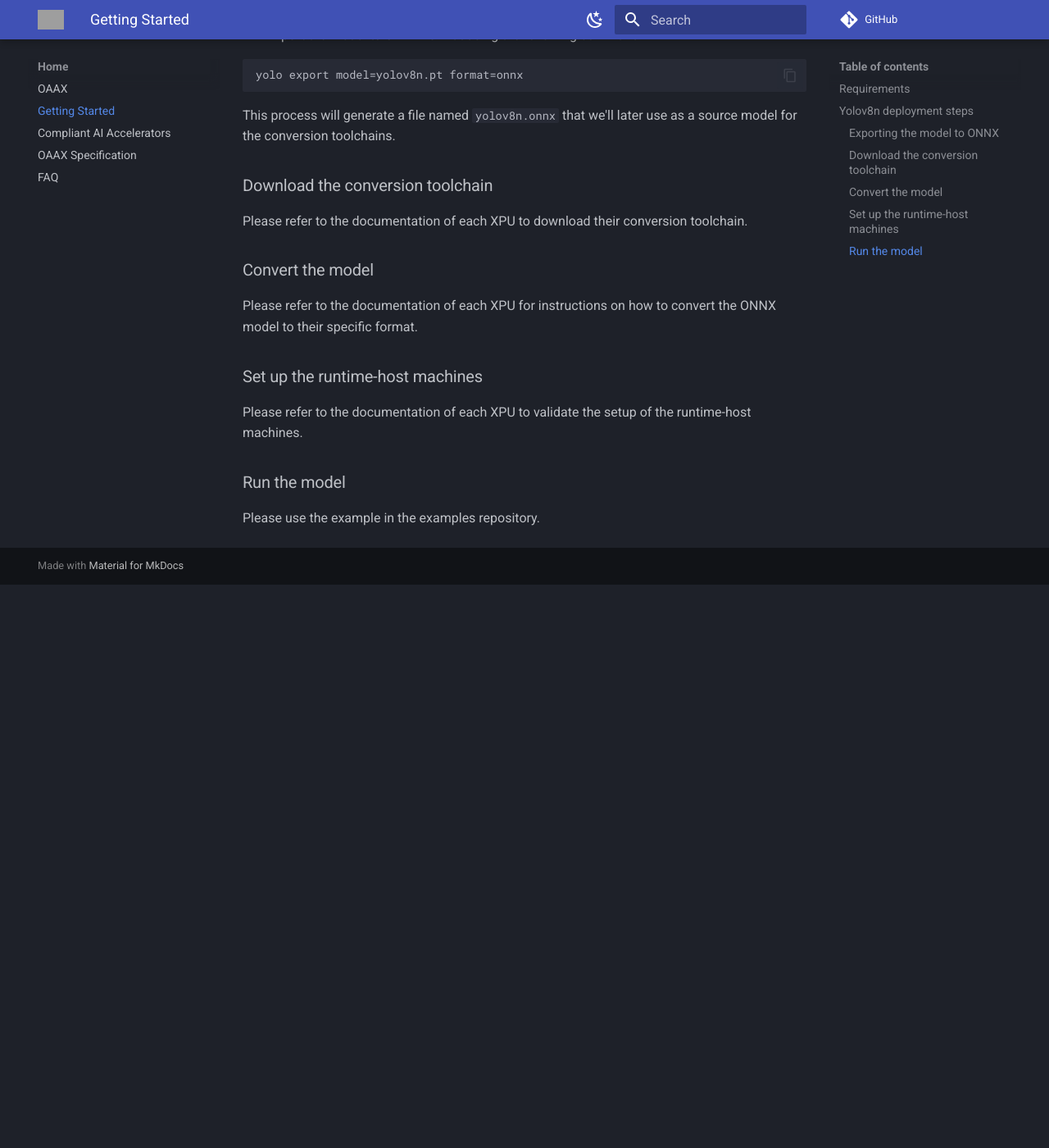
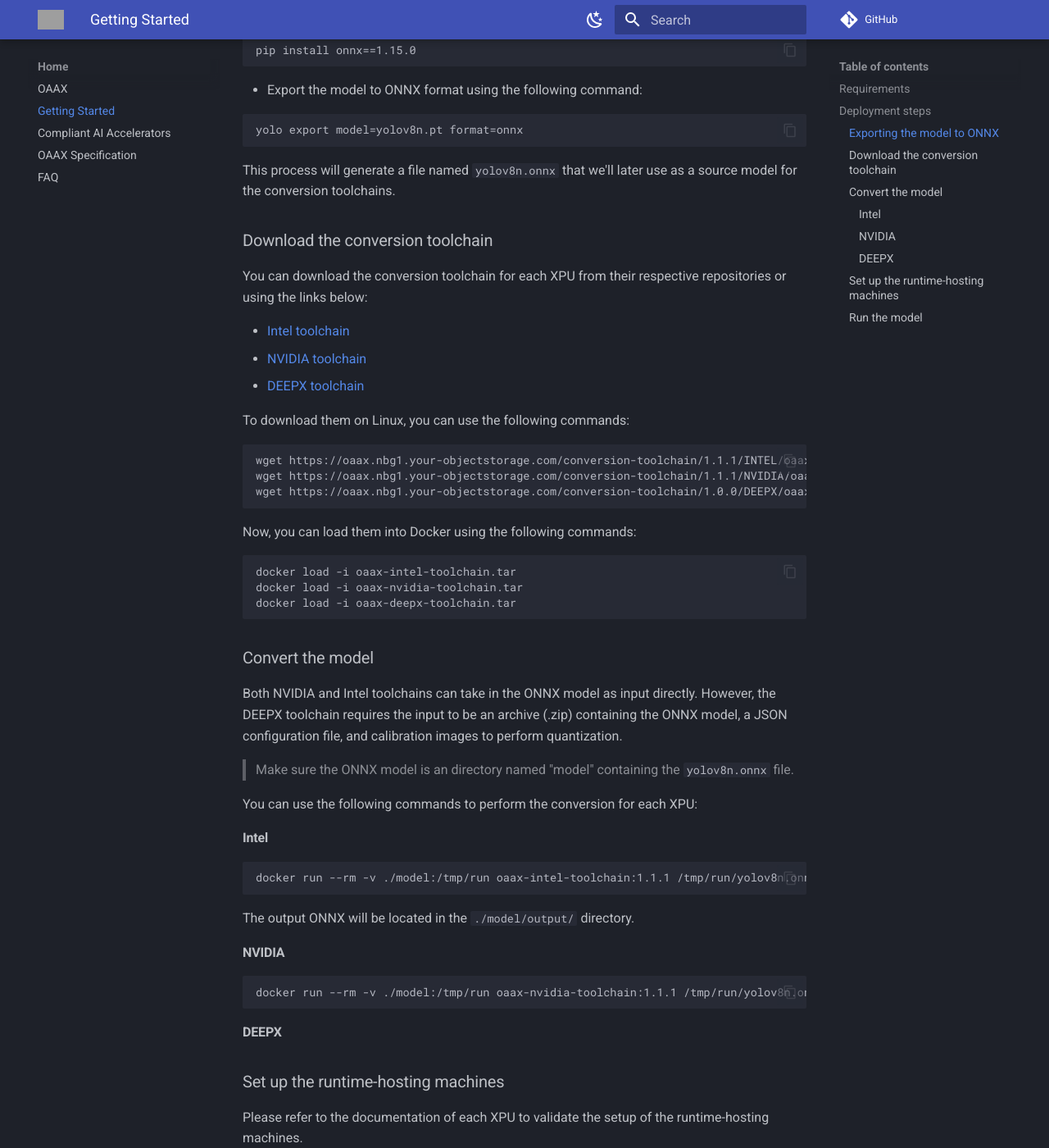
Before and after one commit to OAAX-standard/OAAX, an MkDocs documentation site: the page built from docs/Getting Started.md, in a window 1280 px wide and 1400 px high, scrolled down 1235 px. Shown: the whole window at 82% size. Built offline with MkDocs 1.6.1 and Material for MkDocs 9.7.7, drawn with Linux system fonts in a browser that asks for light colours; comment, search, counter and statistics services are not loaded; before the commit the page ends 1948 px from its top, so only the background shows below that; some of the changed text lies outside the part shown; grey boxes are pictures that could not be loaded.

Commit message:
update docs
Signed-off-by: Ayoub Assis <assis.ayoub@gmail.com>

````diff
--- a/docs/Getting Started.md
+++ b/docs/Getting Started.md
@@ -1,20 +1,22 @@
 # Getting Started with OAAX
 
-To deploy an AI model on an OAAX-compliant AI Accelerator, the first step is to ensure that the model is compatible with the AI accelerator. That can be achieved by checking their documentation or attempting to convert the model using their conversion toolchain. If the conversion is successful, the next step is to ensure that the runtime-host machine is properly set up with the necessary software and dependencies. Refer to the documentation of the XPU to validate the setup.
+To deploy an AI model on an OAAX-compliant AI Accelerator, the first step is to ensure that the model is compatible with the AI accelerator. That can be achieved by checking their documentation or attempting to convert the model using their conversion toolchain. If the conversion is successful, the next step is to ensure that the runtime-hosting machine is properly set up with the necessary software and dependencies. Refer to the documentation of the XPU to validate the setup.
 
-To illustrate the OAAX workflow, let's consider an example of running the nano YOLOv8 model from Ultralytics on Intel CPU, NVIDIA GPU, and DEEPX.
+That said, to illustrate the OAAX workflow, let's consider the example of running the YOLOv8 model from Ultralytics on Intel CPU, NVIDIA GPU, and DEEPX.
 
 ## Requirements
 
 - An x86_64 machine where the model conversion will take place.
 - A machine (or machines) with the AI accelerators installed.
 
-## Yolov8n deployment steps
+## Deployment steps
+
+The following steps outline the process of deploying the YOLOv8 model on Intel CPU, NVIDIA GPU, and DEEPX using OAAX:
 
 1. Export the model from PyTorch to ONNX.
 2. Download the conversion toolchain for the target XPUs: Intel, NVIDIA, DEEPX.
 3. Convert the model using the conversion toolchain for each XPU.
-4. Set up the runtime-host machines by installing the necessary OAAX runtime libraries and dependencies.
+4. Set up the runtime-hosting machines by installing the necessary OAAX runtime libraries and dependencies.
 5. Run the model on each XPU using the appropriate OAAX runtime.
 
 
@@ -41,15 +43,54 @@
 
 ### Download the conversion toolchain
 
-Please refer to the documentation of each XPU to download their conversion toolchain.
+You can download the conversion toolchain for each XPU from their respective repositories or using the links below:
 
+- [Intel toolchain](https://oaax.nbg1.your-objectstorage.com/conversion-toolchain/latest/INTEL/oaax-intel-toolchain.tar)
+- [NVIDIA toolchain](https://oaax.nbg1.your-objectstorage.com/conversion-toolchain/latest/NVIDIA/oaax-nvidia-toolchain.tar)
+- [DEEPX toolchain](https://oaax.nbg1.your-objectstorage.com/conversion-toolchain/latest/DEEPX/oaax-deepx-toolchain.tar)
+
+To download them on Linux, you can use the following commands:
+```bash
+wget https://oaax.nbg1.your-objectstorage.com/conversion-toolchain/1.1.1/INTEL/oaax-intel-toolchain.tar
+wget https://oaax.nbg1.your-objectstorage.com/conversion-toolchain/1.1.1/NVIDIA/oaax-nvidia-toolchain.tar
+wget https://oaax.nbg1.your-objectstorage.com/conversion-toolchain/1.0.0/DEEPX/oaax-deepx-toolchain.tar
+```
+
+Now, you can load them into Docker using the following commands:
+```bash
+docker load -i oaax-intel-toolchain.tar
+docker load -i oaax-nvidia-toolchain.tar
+docker load -i oaax-deepx-toolchain.tar
+```
 ### Convert the model
 
-Please refer to the documentation of each XPU for instructions on how to convert the ONNX model to their specific format.
+Both NVIDIA and Intel toolchains can take in the ONNX model as input directly. However, the DEEPX toolchain requires the input to be an archive (.zip) containing the ONNX model, a JSON configuration file, and calibration images to perform quantization.
 
-### Set up the runtime-host machines
+> Make sure the ONNX model is an directory named "model" containing the `yolov8n.onnx` file.
 
-Please refer to the documentation of each XPU to validate the setup of the runtime-host machines.
+You can use the following commands to perform the conversion for each XPU:
+
+#### Intel
+
+```bash
+docker run --rm -v ./model:/tmp/run oaax-intel-toolchain:1.1.1 /tmp/run/yolov8n.onnx /tmp/run/output/
+```
+
+The output ONNX will be located in the `./model/output/` directory.
+
+#### NVIDIA
+
+```bash
+docker run --rm -v ./model:/tmp/run oaax-nvidia-toolchain:1.1.1 /tmp/run/yolov8n.onnx /tmp/run/output/
+```
+
+#### DEEPX
+
+
+
+### Set up the runtime-hosting machines
+
+Please refer to the documentation of each XPU to validate the setup of the runtime-hosting machines.
 
 ### Run the model
 
````
Also changed, not shown: docs/Compliant XPU.md (+2 -2 lines), docs/Intel.md (+50 -0 lines), docs/Nvidia.md (+49 -0 lines), docs/index.md (+2 -2 lines), docs/media/ONNX-OAAX.jpeg (deleted), docs/media/ONNX-OAAX.svg (deleted).
